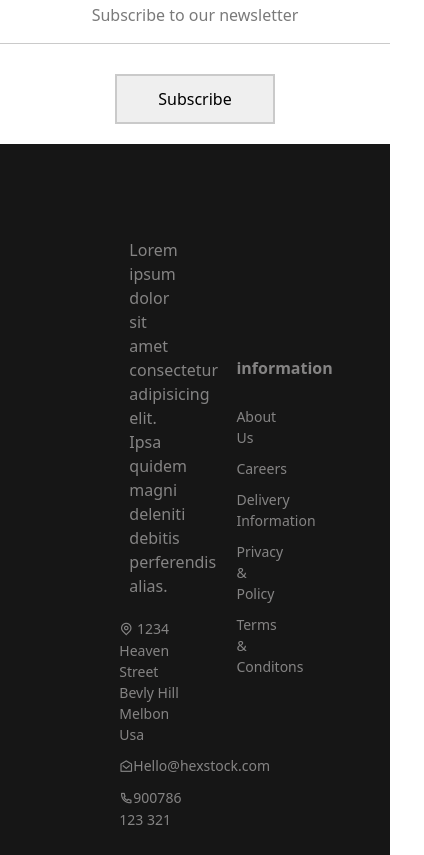
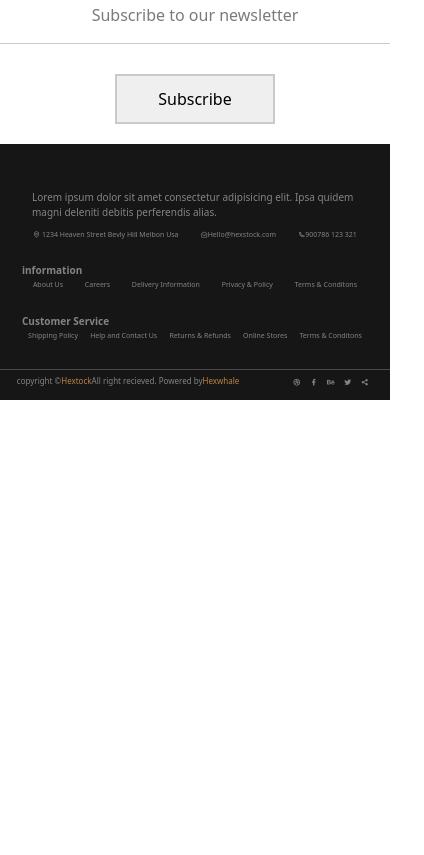
Before and after one commit to muhamedshijas/ecommerce-ui, a plain HTML site: page index.html in a window 390 px wide. Shown: the part 3629-4484 px from the top of the page, 424 px wide, since content can reach past the window. After the commit the page ends 4034 px from the top, so only its background shows below. Drawn offline with nearby package versions, Linux system fonts and the light colour scheme; a web font is replaced by a local one.

Commit message:
ui makes responsive

```diff
--- a/style.css
+++ b/style.css
@@ -548,7 +548,7 @@
 }
 .footer-links .links{
   margin-top: 10px;
-  width: 20%;
+  width: 30%;
   display: flex;
   justify-content: center;
   align-items: center;
@@ -697,4 +697,47 @@
   .discount-container .discount{
     width: 100%;
   }
+  .footer-container .footer{
+    padding: 12px 10px;
+    gap: 0px;
+    width: 100%;
+  }
+  .footer .footer-data{
+    width: 100% !important;
+  }
+  .footer-data p{
+    font-size: 10px;
+  }
+  .footer-data ul{
+    font-size: 10px;
+    font-weight: 500;
+  }
+  .footer-links{
+    font-size: 8px;
+  }
+  .footer-data ul{
+    flex-direction: row;
+    width: 100%;
+    justify-content: space-around;
+    font-size: 7px;
+    margin-top: 0px !important;
+  }
+  .footer-data b{
+    font-size: 10px;
+  }
+  .footer-container .footer{
+    margin-top: 0px !important;
+  }
+  .footer-links{
+    height: 30px;
+  }
+  .footer-data ul li{
+    margin-top: 0px;
+  }
+  .copyright{
+    height: 100%;
+    display: flex;
+    justify-content: center;
+    margin-top: 10px;
+  }
 }
```
